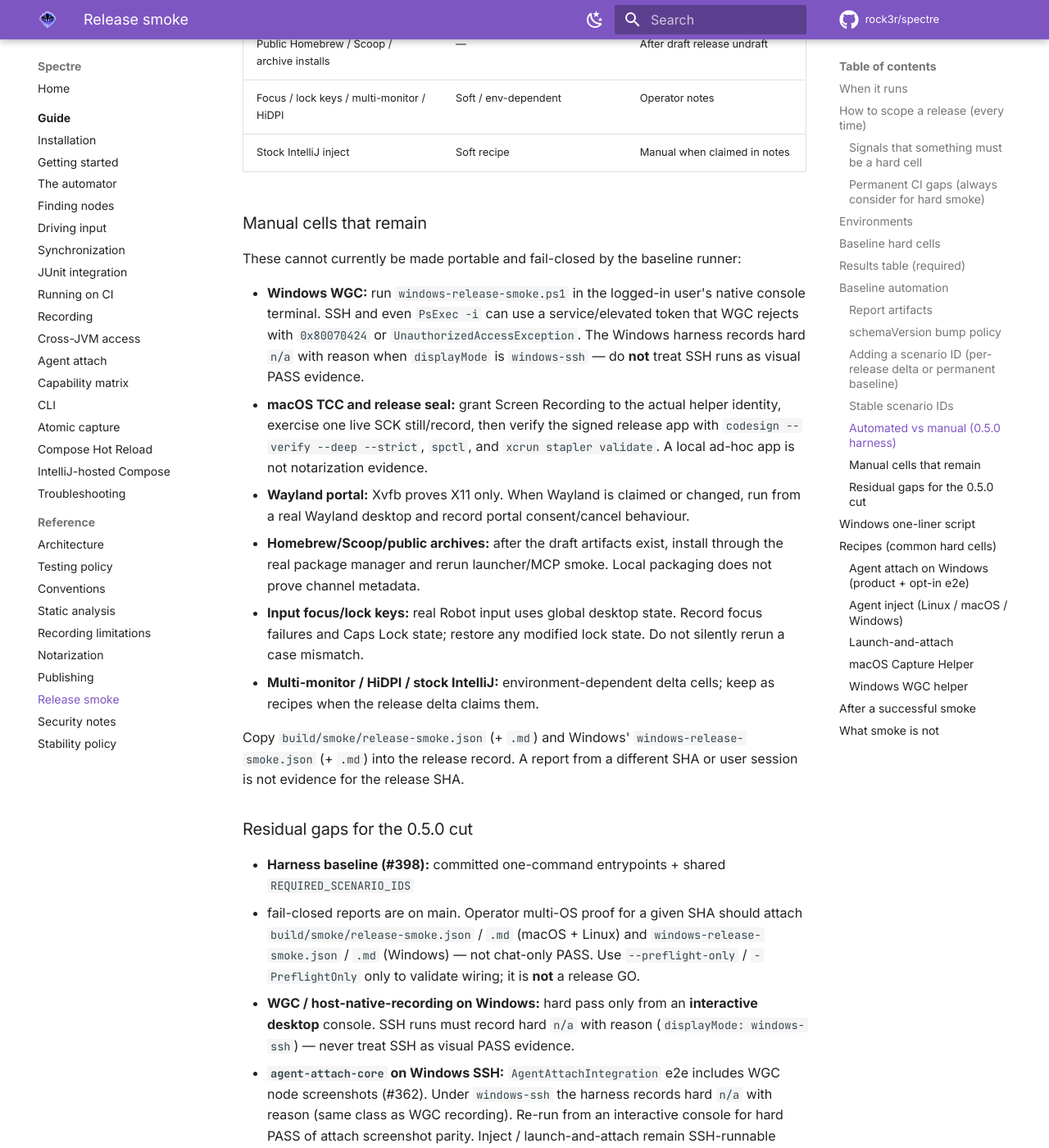
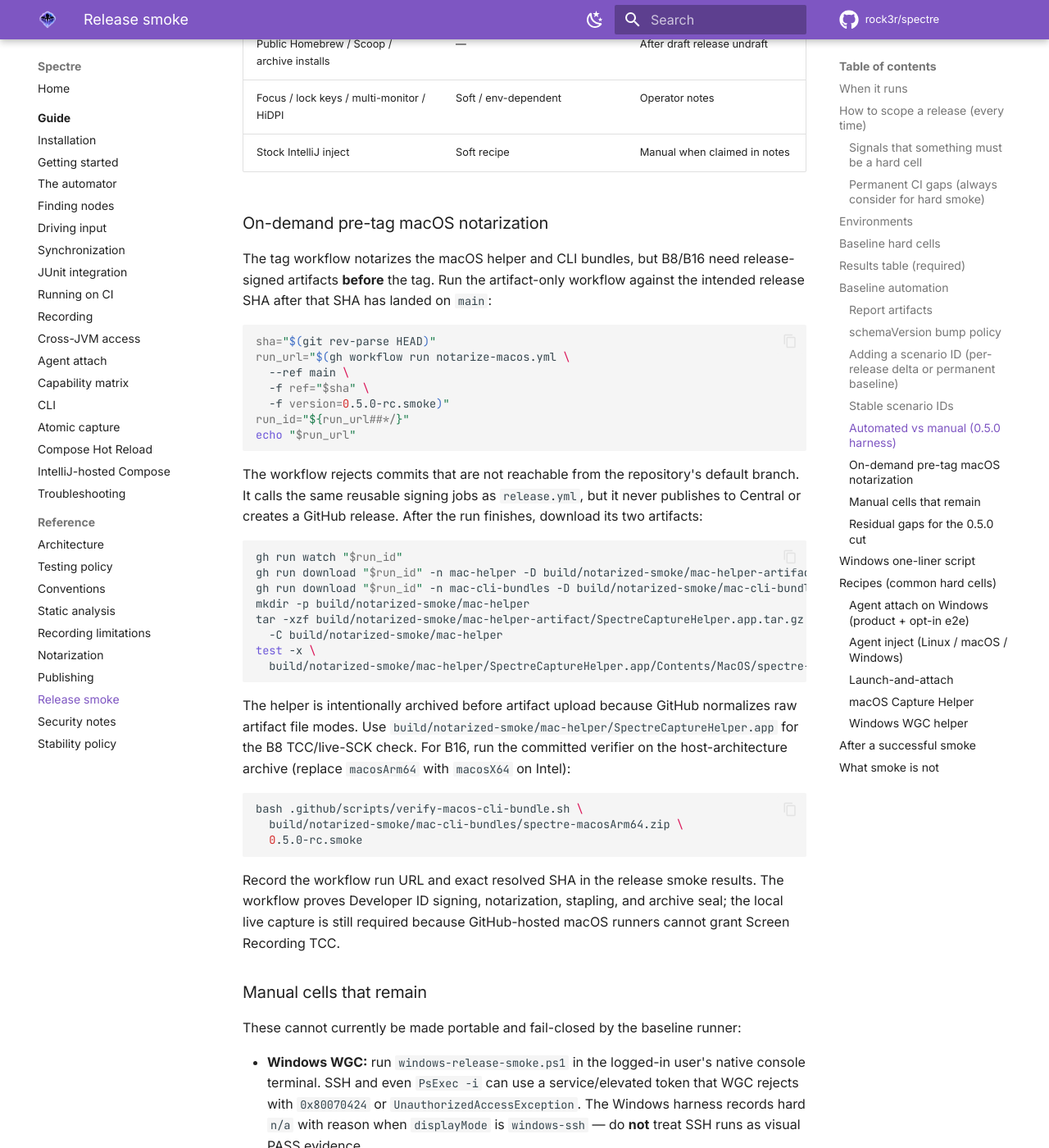
Before and after one commit to rock3r/spectre, an MkDocs documentation site: the page built from docs/RELEASE-SMOKE.md, in a window 1280 px wide and 1400 px high, scrolled down 10253 px. Shown: the whole window at 82% size. Built offline with MkDocs 1.6.1 and Material for MkDocs 9.7.7, drawn with Linux system fonts in a browser that asks for light colours; comment, search, counter and statistics services are not loaded.

Commit message:
ci: add on-demand macOS notarization (#429)
* ci: add on-demand macOS notarization

* fix(ci): preserve notarized helper artifact

* fix(ci): bypass failing JetBrains cache redirector

* fix(ci): pass cache redirector as Gradle property

````diff
--- a/docs/RELEASE-SMOKE.md
+++ b/docs/RELEASE-SMOKE.md
@@ -299,6 +299,52 @@
 | Focus / lock keys / multi-monitor / HiDPI | Soft / env-dependent | Operator notes |
 | Stock IntelliJ inject | Soft recipe | Manual when claimed in notes |
 
+### On-demand pre-tag macOS notarization
+
+The tag workflow notarizes the macOS helper and CLI bundles, but B8/B16 need release-signed
+artifacts **before** the tag. Run the artifact-only workflow against the intended release SHA after
+that SHA has landed on `main`:
+
+```shell
+sha="$(git rev-parse HEAD)"
+run_url="$(gh workflow run notarize-macos.yml \
+  --ref main \
+  -f ref="$sha" \
+  -f version=0.5.0-rc.smoke)"
+run_id="${run_url##*/}"
+echo "$run_url"
+```
+
+The workflow rejects commits that are not reachable from the repository's default branch. It calls
+the same reusable signing jobs as `release.yml`, but it never publishes to Central or creates a
+GitHub release. After the run finishes, download its two artifacts:
+
+```shell
+gh run watch "$run_id"
+gh run download "$run_id" -n mac-helper -D build/notarized-smoke/mac-helper-artifact
+gh run download "$run_id" -n mac-cli-bundles -D build/notarized-smoke/mac-cli-bundles
+mkdir -p build/notarized-smoke/mac-helper
+tar -xzf build/notarized-smoke/mac-helper-artifact/SpectreCaptureHelper.app.tar.gz \
+  -C build/notarized-smoke/mac-helper
+test -x \
+  build/notarized-smoke/mac-helper/SpectreCaptureHelper.app/Contents/MacOS/spectre-screencapture
+```
+
+The helper is intentionally archived before artifact upload because GitHub normalizes raw artifact
+file modes. Use `build/notarized-smoke/mac-helper/SpectreCaptureHelper.app` for the B8 TCC/live-SCK
+check. For B16, run the committed verifier on the host-architecture archive (replace `macosArm64` with
+`macosX64` on Intel):
+
+```shell
+bash .github/scripts/verify-macos-cli-bundle.sh \
+  build/notarized-smoke/mac-cli-bundles/spectre-macosArm64.zip \
+  0.5.0-rc.smoke
+```
+
+Record the workflow run URL and exact resolved SHA in the release smoke results. The workflow proves
+Developer ID signing, notarization, stapling, and archive seal; the local live capture is still
+required because GitHub-hosted macOS runners cannot grant Screen Recording TCC.
+
 ### Manual cells that remain
 
 These cannot currently be made portable and fail-closed by the baseline runner:
````
Also changed, not shown: docs/NOTARIZATION.md (+7 -0 lines), docs/PUBLISHING.md (+15 -0 lines), 12 other files.
